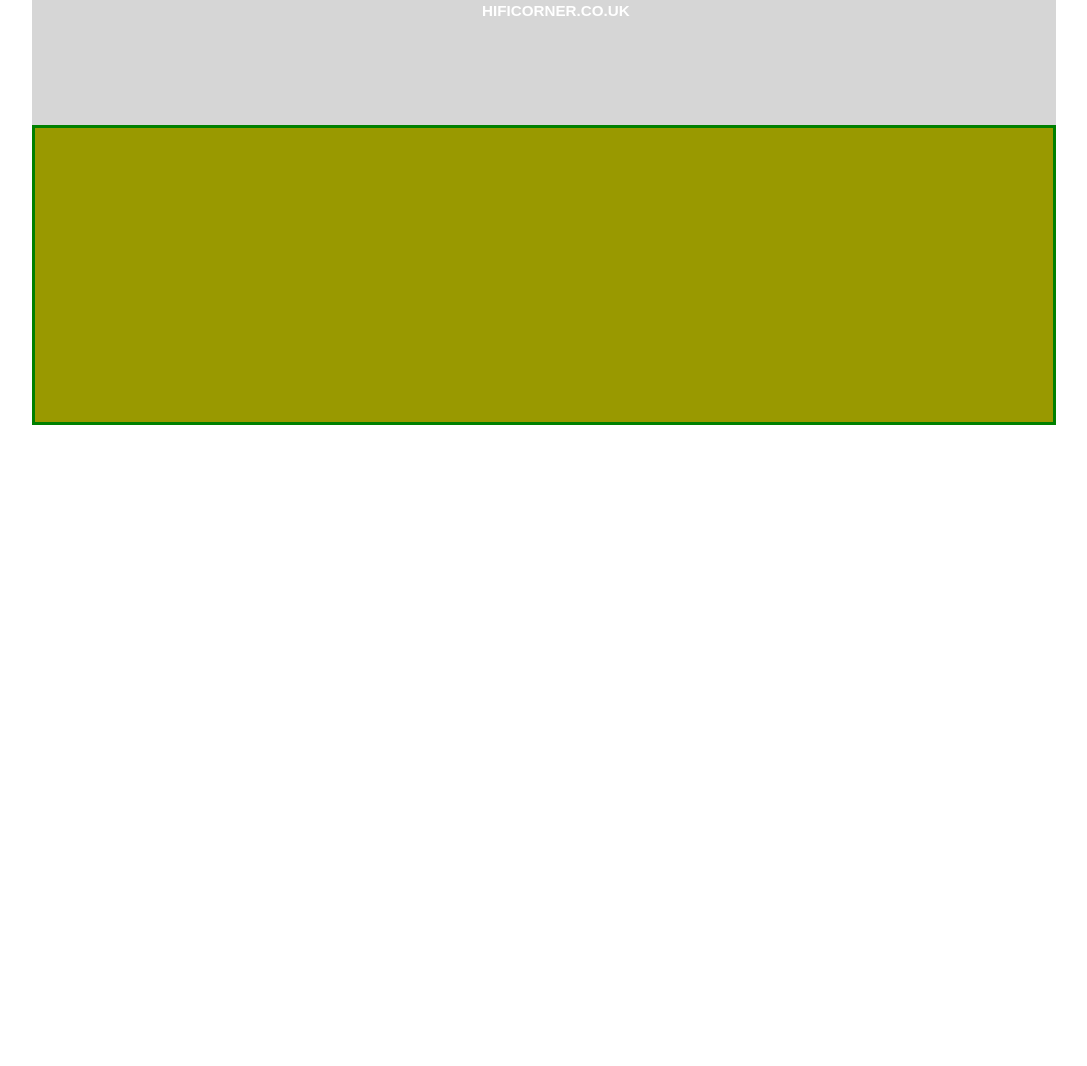
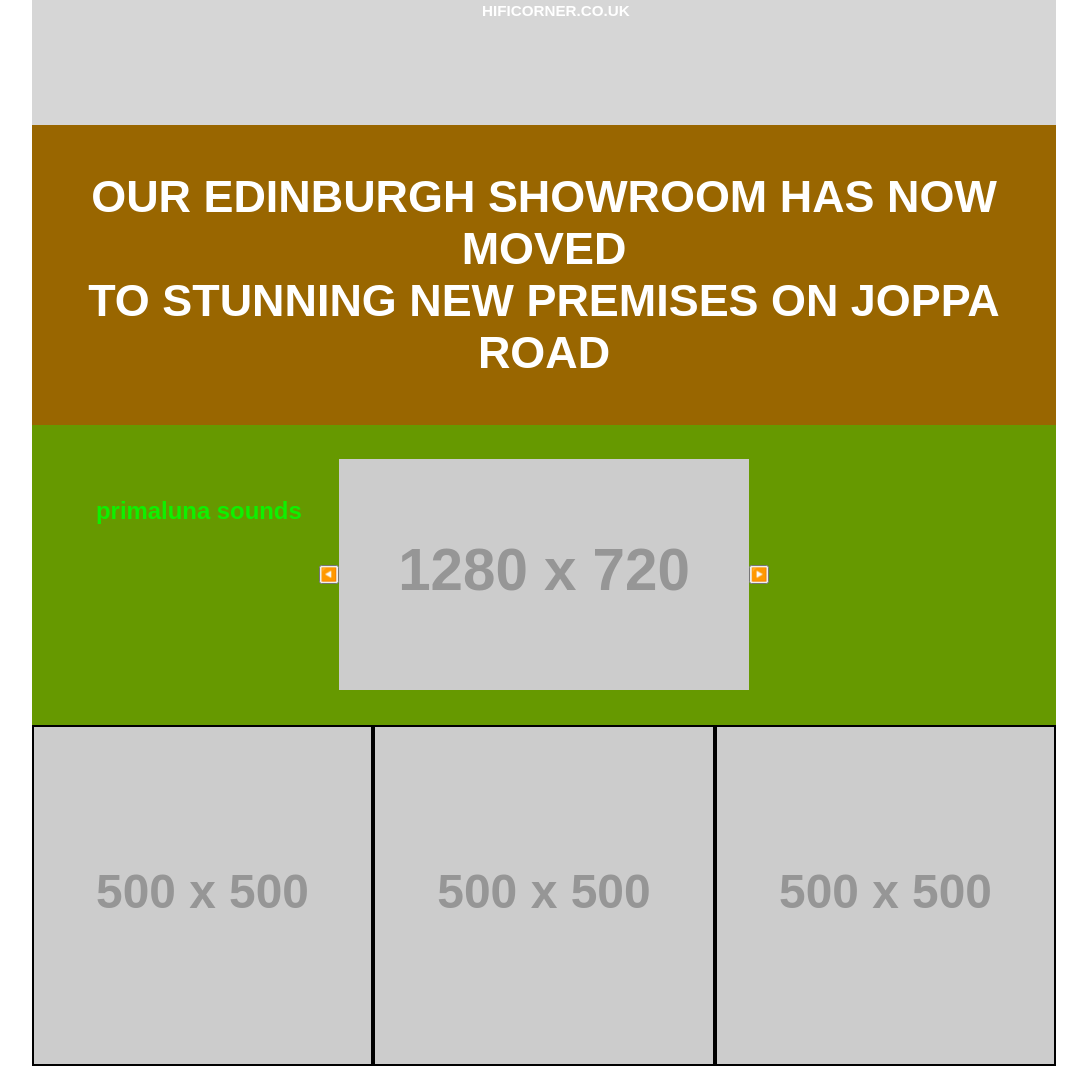
Before and after one commit to rts-cmk-wu10/hi-fi-corner-nej, a plain HTML site: page index.html in a window 1280 px wide. Shown: the part 353-1419 px from the top of the page, without its empty margins (96-1183 px from the left). Before the commit the page ends 800 px from the top, so only its background shows below. Drawn offline with Linux system fonts and the light colour scheme; placeholder pictures from the web are drawn by us.

Commit message:
created gallery slider

```diff
--- /dev/null
+++ b/gallery-slider.css
@@ -0,0 +1,25 @@
+.hifi__gallery-slider{
+    background-color: #690;
+    width: 100%;
+    height: 300px;
+
+    display: flex;
+    justify-content: center;
+    align-items: center;
+
+    font-family: Arial, Helvetica, sans-serif;
+    font-size: 1.8em;
+    font-weight: bold;
+}
+
+.hifi__gallery-slider__imgcontainer{
+    width: 40%;
+}
+
+.hifi__gallery-slider__heading{
+    position: absolute;
+    left: 15%;
+    margin-bottom: 10%;
+
+    color: #0FF000;
+}
--- a/index.html
+++ b/index.html
@@ -7,6 +7,8 @@
     <link rel="stylesheet" href="style.css">
     <link rel="stylesheet" href="heroImg.css">
     <link rel="stylesheet" href="slogan.css">
+    <link rel="stylesheet" href="gallery-slider.css">
+    <link rel="stylesheet" href="social-media.css">
     <script src="index-slider.js" defer></script>
     <title>Hi-Fi</title>
 </head>
@@ -33,8 +35,32 @@
             <div class="hifi__slogan">
                 <div class="hifi__slogan__background">
                     <h3 class="hifi__slogan__heading">
+                        our edinburgh showroom has now moved
+                        <br>
+                        to stunning new premises on joppa road
+                    </h3>
+                </div>
+            </div>
+            <div class="hifi__gallery-slider">
+                <h5 class="hifi__gallery-slider__heading">
+                    primaluna sounds
+                </h5>
+                <button class="hifi__gallery-slider__arrow arrow__left">◀️</button>
+                <div class="hifi__gallery-slider__imgcontainer">
+                    <img class="hifi__gallery-slider__img" src="https://placeholder.com/1280x720" alt="slider image">
+                </div>
+                <button class="hifi__gallery-slider__arrow arrow__Right">▶️</button>
+            </div>
 
-                    </h3>
+            <div class="hifi__social-media">
+                <div class="hifi__social-media__imgcontainer">
+                    <img class="hifi__social-media__img" src="https://placeholder.com/500x500" alt="Facebook">
+                </div>
+                <div class="hifi__social-media__imgcontainer">
+                    <img class="hifi__social-media__img" src="https://placeholder.com/500x500" alt="B">
+                </div>
+                <div class="hifi__social-media__imgcontainer">
+                    <img class="hifi__social-media__img" src="https://placeholder.com/500x500" alt="Twitter">
                 </div>
             </div>
         </main>
--- a/slogan.css
+++ b/slogan.css
@@ -1,6 +1,16 @@
 .hifi__slogan{
-    background-color: #990;
+    background-color: #960;
     width: 100%;
     height: 300px;
-    border: solid 3px green;
+
+    display: flex;
+
+    justify-content: center;
+    align-items: center;
+
+    text-align: center;
+    text-transform: uppercase;
+    font-family: Arial, Helvetica, sans-serif;
+    font-size: 2.4em;
+    color: #FFF;
 }
--- /dev/null
+++ b/social-media.css
@@ -0,0 +1,15 @@
+.hifi__social-media{
+        width: 100%;
+        height: 300px;
+        display: grid;
+        grid-template-columns: repeat(3, 1fr);
+}
+ .hifi__social-media__imgcontainer
+ {
+    width: 100%;
+    border: solid 2px black;
+ }
+
+ .hifi__social-media__text{
+
+ }
```
